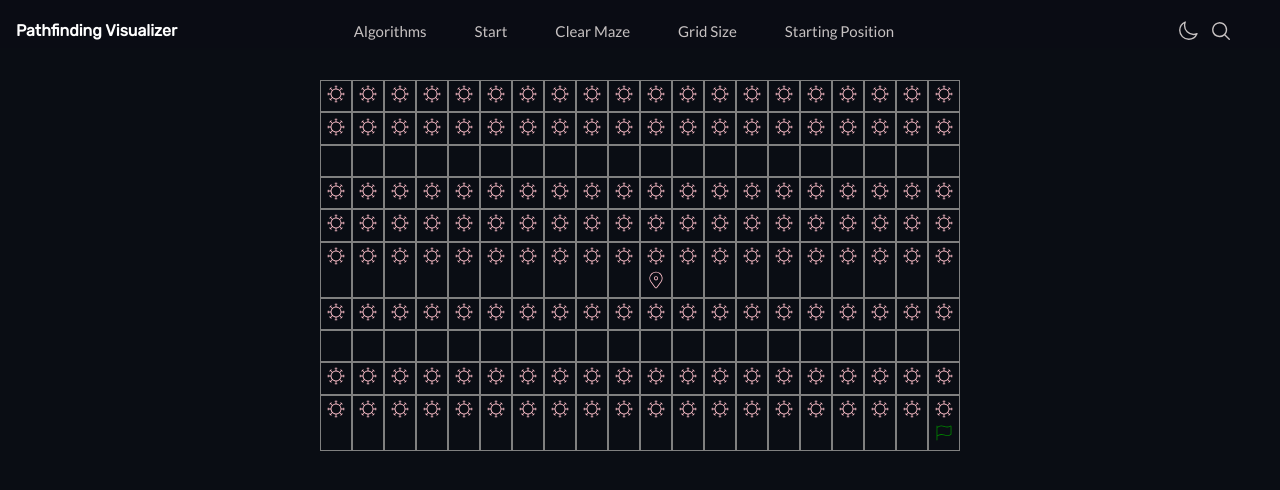
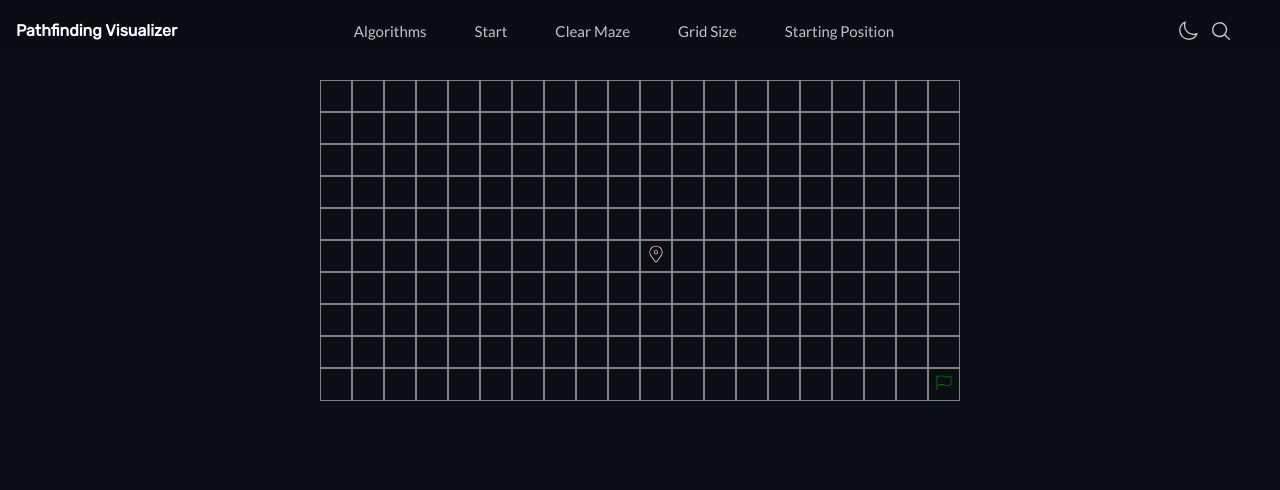
Before and after one commit to jacksonfernando/pathfinding-visualizer, a Next.js app: page / in a window 1280 px wide. Shown: the top 490 px of the page. Built offline with nearby package versions, Linux system fonts and the light colour scheme.

Commit message:
delete weight > 1 to print virus

```diff
--- a/src/components/grid/index.js
+++ b/src/components/grid/index.js
@@ -93,7 +93,6 @@ const Grid = () => {
 
         return (
           <div key={`${index}`} className={gridStyle[path || style]} >
-            {cell.weight > 1 ? <CiVirus size={20} color="pink" /> : null}
             {cell.isStart ? <CiLocationOn size={20} color="pink" /> : null}
             {cell.isTarget ? <CiFlag1 size={20} color="green" /> : null}
           </div>
```
